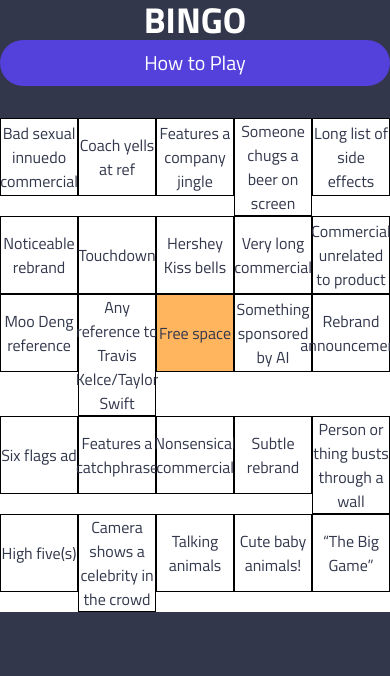
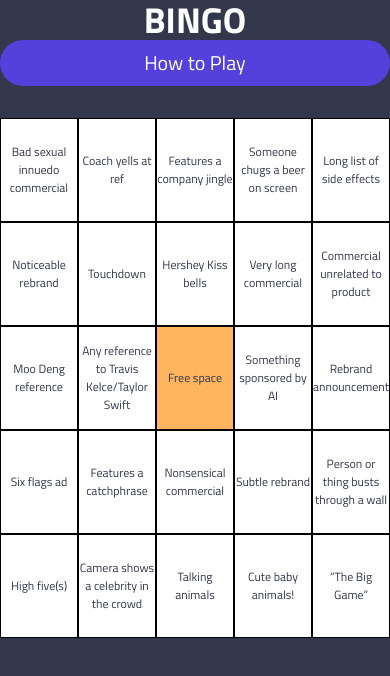
Before and after one commit to jon-michael-c/superbowl-bingo, a React (Vite) app: page / in a window 390 px wide. Shown: the top 676 px of the page. Built offline with nearby package versions, Linux system fonts and the light colour scheme.

Commit message:
mobile grid

```diff
--- a/src/components/BingoCard.jsx
+++ b/src/components/BingoCard.jsx
@@ -128,7 +128,7 @@ function BingoCard() {
           <Button>How to Play</Button>
         </div>
         <div
-          className="aspect-square w-full h-auto bg-white my-8"
+          className="aspect-[3/4] sm:aspect-square w-full h-auto bg-white my-8"
           ref={cardRef} // Attach ref to the bingo card
         >
           <div className="grid grid-cols-5 overflow-hidden">
--- a/src/components/BingoItem.jsx
+++ b/src/components/BingoItem.jsx
@@ -5,7 +5,7 @@ function BingoItem(props) {
   return (
     <button
       onClick={onClick}
-      className={`relative cursor-pointer  text-midnight text-center flex items-center justify-center aspect-square transition-all border-solid border-[0.5px] border-black ${
+      className={`relative cursor-pointer text-[12px] sm:text-md text-midnight text-center flex items-center justify-center aspect-[3/4] sm:aspect-square transition-all border-solid border-[0.5px] border-black ${
         marked ? "bg-yellow" : ""
       }`}
     >
```
